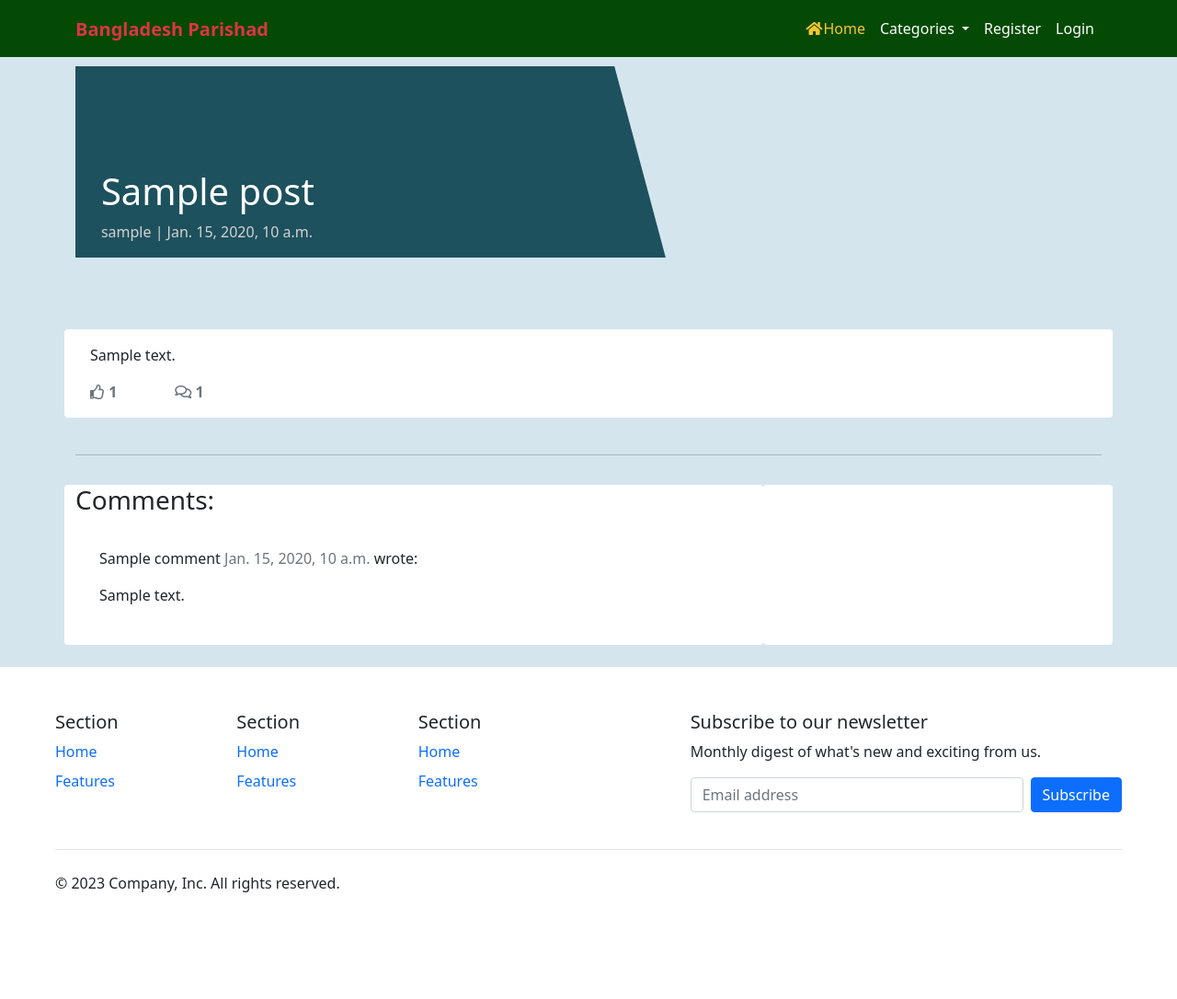
After one commit to mamuzaan/bdparishad, a Django app: a page that uses templates/base.html in a window 1280 px wide. The commit adds this page. Shown: the whole page at 92% size. Run offline with Django 3.2, Linux system fonts and the light colour scheme; tables that the repository leaves empty hold one stand-in row (values such as "Sample post"); some libraries are stand-ins or nearby versions.

Commit message:
Added post_detail template and install crispy_forms

```diff
--- a/bdparishad/settings.py
+++ b/bdparishad/settings.py
@@ -47,6 +47,7 @@ INSTALLED_APPS = [
     'django.contrib.sessions',
     'django.contrib.messages',
     'cloudinary_storage',
+    'crispy_forms',
     'django.contrib.staticfiles',
     'django_summernote',
     'allauth',
--- a/requirements.txt
+++ b/requirements.txt
@@ -4,6 +4,7 @@ dj-database-url==2.0.0
 dj3-cloudinary-storage==0.0.6
 Django==3.2.19
 django-allauth==0.54.0
+django-crispy-forms==2.0
 django-summernote==0.8.20.0
 gunicorn==20.1.0
 oauthlib==3.2.2
--- a/templates/base.html
+++ b/templates/base.html
@@ -23,7 +23,7 @@
             <!-- Navigation -->
             <nav class="navbar navbar-expand-lg navbar-light text-white">
                 <div class="container">
-                    <h2><a class="navbar-brand text-white" href="{% url 'home' %}"><b>Bangladesh Parishad</b></a></h2>
+                    <h2><a class="navbar-brand text-danger" href="{% url 'home' %}"><b>Bangladesh Parishad</b></a></h2>
                     <button class="navbar-toggler" type="button" data-bs-toggle="collapse" data-bs-target="#nvbCollapse" aria-controls="nvbCollapse" aria-expanded="false" aria-label="Toggle navigation">
                         <span class="navbar-toggler-icon"></span>
                     </button>
@@ -128,7 +128,7 @@
                 </div>
             </div>
         </footer> -->
-    <div class="container-fluid bg-secondary">
+    <div class="container-fluid bg-white">
         <footer class="py-5 px-5">
             <div class="row">
               <div class="col-6 col-md-2 mb-3">
@@ -136,9 +136,6 @@
                 <ul class="nav flex-column">
                   <li class="nav-item mb-2"><a href="#" class="nav-link p-0 text-body-secondary">Home</a></li>
                   <li class="nav-item mb-2"><a href="#" class="nav-link p-0 text-body-secondary">Features</a></li>
-                  <li class="nav-item mb-2"><a href="#" class="nav-link p-0 text-body-secondary">Pricing</a></li>
-                  <li class="nav-item mb-2"><a href="#" class="nav-link p-0 text-body-secondary">FAQs</a></li>
-                  <li class="nav-item mb-2"><a href="#" class="nav-link p-0 text-body-secondary">About</a></li>
                 </ul>
               </div>
 
@@ -147,9 +144,6 @@
                 <ul class="nav flex-column">
                   <li class="nav-item mb-2"><a href="#" class="nav-link p-0 text-body-secondary">Home</a></li>
                   <li class="nav-item mb-2"><a href="#" class="nav-link p-0 text-body-secondary">Features</a></li>
-                  <li class="nav-item mb-2"><a href="#" class="nav-link p-0 text-body-secondary">Pricing</a></li>
-                  <li class="nav-item mb-2"><a href="#" class="nav-link p-0 text-body-secondary">FAQs</a></li>
-                  <li class="nav-item mb-2"><a href="#" class="nav-link p-0 text-body-secondary">About</a></li>
                 </ul>
               </div>
 
@@ -158,9 +152,6 @@
                 <ul class="nav flex-column">
                   <li class="nav-item mb-2"><a href="#" class="nav-link p-0 text-body-secondary">Home</a></li>
                   <li class="nav-item mb-2"><a href="#" class="nav-link p-0 text-body-secondary">Features</a></li>
-                  <li class="nav-item mb-2"><a href="#" class="nav-link p-0 text-body-secondary">Pricing</a></li>
-                  <li class="nav-item mb-2"><a href="#" class="nav-link p-0 text-body-secondary">FAQs</a></li>
-                  <li class="nav-item mb-2"><a href="#" class="nav-link p-0 text-body-secondary">About</a></li>
                 </ul>
               </div>
 
@@ -180,7 +171,6 @@
             <div class="d-flex flex-column flex-sm-row justify-content-between py-4 my-4 border-top">
               <p>&copy; 2023 Company, Inc. All rights reserved.</p>
               <ul class="list-unstyled d-flex">
-                <li class="ms-3"><a class="link-body-emphasis" href="#"><svg class="bi" width="24" height="24"><use xlink:href="#twitter"/></svg></a></li>
                 <li class="ms-3"><a class="link-body-emphasis" href="#"><svg class="bi" width="24" height="24"><use xlink:href="#instagram"/></svg></a></li>
                 <li class="ms-3"><a class="link-body-emphasis" href="#"><svg class="bi" width="24" height="24"><use xlink:href="#facebook"/></svg></a></li>
               </ul>
--- /dev/null
+++ b/templates/post_detail.html
@@ -0,0 +1,111 @@
+{% extends 'base.html' %}
+{% block content %}
+
+{% load crispy_forms_tags %}
+
+<div class="pdetail">
+    <div class="container">
+        <div class="row g-0">
+            <div class="col-md-6 pdetail-text">
+                <h1 class="post-title">{{ post.title }}</h1>
+                <p class="post-subtitle">{{ post.author }} | {{ post.created_on }}</p>
+            </div>
+            <div class="d-none d-md-block col-md-6 pdetail-image">
+                {% if "placeholder" in post.featured_image.url %}
+                <img src="" alt="">
+                {% else %}
+                <img src="{{ post.featured_image.url }}" alt="" style="width: 100%;">
+                {% endif %}
+            </div>
+        </div>
+    </div>
+</div>
+
+<div class="container">
+    <div class="row">
+        <div class="col card mb-4 mt-3 left top">
+            <div class="card-body">
+                <p class="card-text"> {{ post.content | safe }}</p>
+                <div class="row">
+                    <div class="col-1">
+                        <strong>
+                            {% if user.is_authenticated %}
+                            <form class="d-inline" action="{% url 'post_like' post.slug %}" method="POST">
+                                {% csrf_token %}
+                                {% if liked %}
+                                <button type="submit" name="blogpost_id" value="{{post.slug}}" class="btn-like">
+                                    <i class="fas fa-thumbs-up"></i>
+                                </button>
+                                {% else %}
+                                <button type="submit" name="blogpost_id" value="{{post.slug}}" class="btn-like">
+                                    <i class="far fa-thumbs-up"></i>
+                                </button>
+                                {% endif %}
+                            </form>
+                            {% else %}
+                            <span class="text-secondary"><i class="far fa-thumbs-up"></i></span>
+                            {% endif %}
+                        </strong>
+                        <strong class="text-secondary">{{ post.number_of_likes }} </strong>
+                    </div>
+                    <div class="col-1">
+                        {% with comments.count as total_comments %}
+                        <strong class="text-secondary"><i class="far fa-comments"></i>
+                            <!-- Our total_comments variable goes before the closing strong tag -->
+                            {{ total_comments }}</strong>
+                        {% endwith %}
+                    </div>
+                </div>
+            </div>
+        </div>
+    </div>
+    <div class="row">
+        <div class="col">
+            <hr>
+        </div>
+    </div>
+    <div class="row">
+        <div class="col-md-8 card mb-4  mt-3 left ">
+            <h3>Comments:</h3>
+            <div class="card-body">
+                <!-- We want a for loop inside the empty control tags to iterate through each comment in comments -->
+                {% for comment in comments %}
+                <div class="comments" style="padding: 10px;">
+                    <p class="font-weight-bold">
+                        <!-- The commenter's name goes here. Check the model if you're not sure what that is -->
+                        {{ comment.name }}
+                        <span class=" text-muted font-weight-normal">
+                            <!-- The comment's created date goes here -->
+                            {{ comment.created_on }}
+                        </span> wrote:
+                    </p>
+                    <!-- The body of the comment goes before the | -->
+                    {{ comment.body | linebreaks }}
+                </div>
+                <!-- Our for loop ends here -->
+                {% endfor %}
+            </div>
+        </div>
+        <div class="col-md-4 card mb-4  mt-3 ">
+            <div class="card-body">
+                {% if commented %}
+                <div class="alert alert-success" id="commentmsg" role="alert">
+                    Your comment is awaiting approval
+                </div>
+                {% else %}
+                {% if user.is_authenticated %}
+
+                <h3>Leave a comment:</h3>
+                <p>Posting as: {{ user.username }}</p>
+                <form method="post" style="margin-top: 1.3em;">
+                    {{ comment_form | crispy }}
+                    {% csrf_token %}
+                    <button type="submit" class="btn btn-signup btn-success btn-lg mt-2">Submit</button>
+                </form>
+                {% endif %}
+                {% endif %}
+            </div>
+        </div>
+    </div>
+</div>
+{% endblock content %}
```
